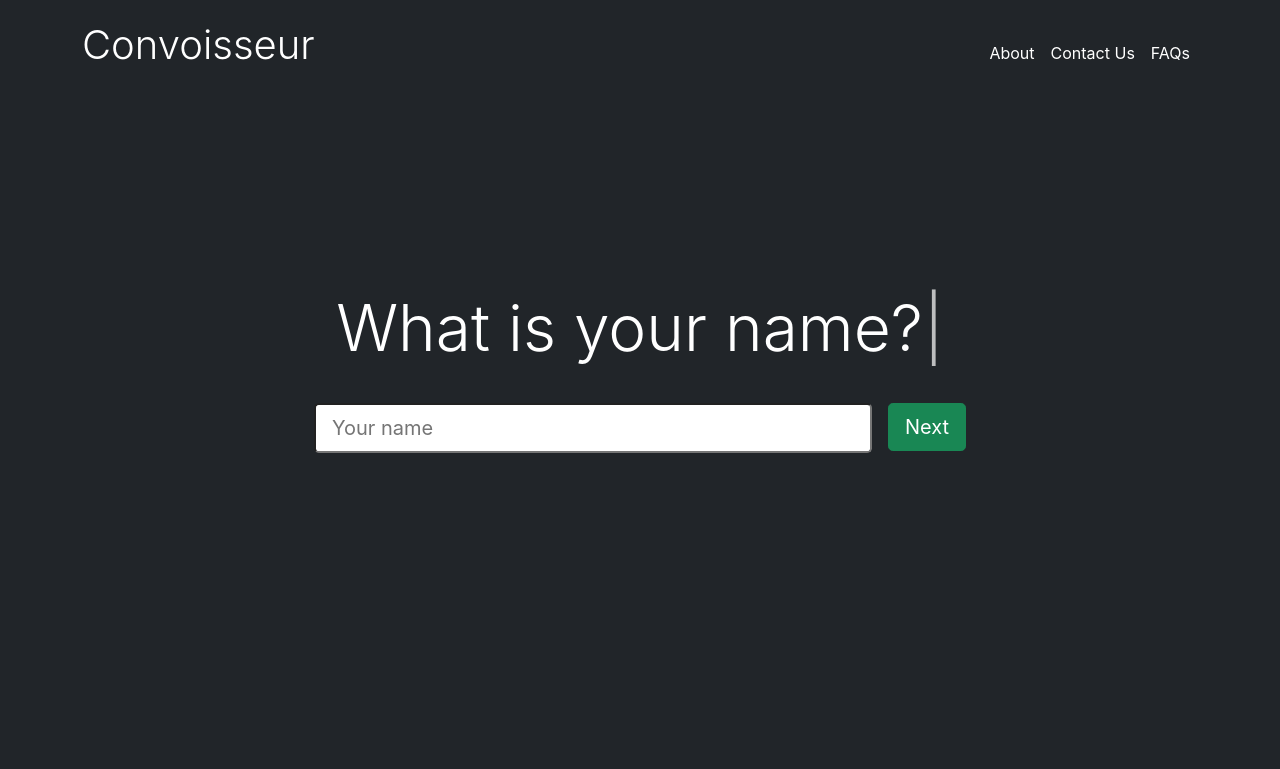
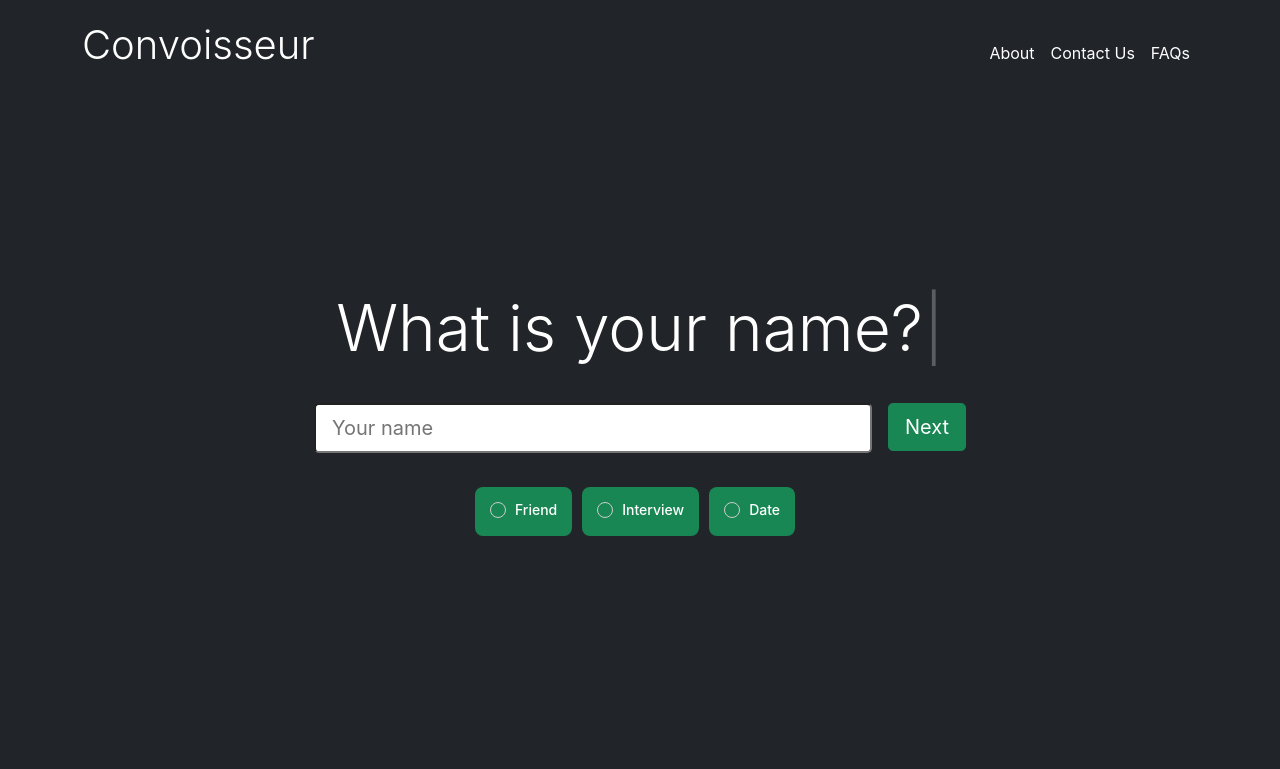
Before and after one commit to keethannn/Convoisseur, a React (Create React App) app in the folder client/: page /home in a window 1280 px wide. Shown: the top 769 px of the page. Built offline with nearby package versions, Linux system fonts and the light colour scheme.

Commit message:
added bot selection

```diff
--- a/client/src/navigation/InputBox.js
+++ b/client/src/navigation/InputBox.js
@@ -1,6 +1,7 @@
 import {React, useState} from 'react';
 import Typewriter from 'typewriter-effect';
 import { useNavigate } from 'react-router-dom';
+import { RadioButton } from './RadioButton';
 
 function InputBox({question, placeholder, hasNext}){
     const [userName, setUserName] = useState('');
@@ -53,6 +54,11 @@ function InputBox({question, placeholder, hasNext}){
                 }
             </div>
             <br></br>
+            <div class="container pt-1 justify-content-center text-center">
+                <RadioButton label="Friend" value="Friend" />
+                <RadioButton label="Interview" value="Interview" />
+                <RadioButton label="Date" value="Date" />
+            </div>
             <br></br>
             <br></br>
             <br></br>
--- a/client/src/navigation/Options.js
+++ b/client/src/navigation/Options.js
@@ -8,3 +8,4 @@ function Options(){
         </div>
     );
 }
+export default Options;
--- /dev/null
+++ b/client/src/navigation/RadioButton.js
@@ -0,0 +1,22 @@
+import React from "react";
+import './RadioStyle.css';
+
+const RadioButton = ({ label, value, checked, onChange }) => {
+  return (
+    <div className="radio-container">
+      <label className="radio-label">
+        {label}
+        <input
+          type="radio"
+          name="radio"
+          value={value}
+          checked={checked}
+          onChange={onChange}
+        />
+        <span className="radio-checkmark"></span>
+      </label>
+    </div>
+  );
+};
+
+export { RadioButton };
--- /dev/null
+++ b/client/src/navigation/RadioStyle.css
@@ -0,0 +1,58 @@
+.radio-container {
+  display: inline-block;
+  vertical-align: middle;
+  margin-right: 10px;
+  background-color: #198754;
+  padding: 10px 15px 5px;
+  border-radius: 8px;
+}
+
+.radio-label {
+  display: inline-block;
+  position: relative;
+  padding-left: 25px;
+  margin-bottom: 12px;
+  cursor: pointer;
+  font-size: 14px;
+  line-height: 1.2;
+  font-weight: 500;
+  color: #ffffff;
+}
+
+.radio-label input {
+  position: absolute;
+  opacity: 0;
+  cursor: pointer;
+}
+
+.radio-checkmark {
+  position: absolute;
+  top: 0;
+  left: 0;
+  height: 16px;
+  width: 16px;
+  border: 1px solid #ccc;
+  border-radius: 50%;
+}
+
+.radio-label input:checked ~ .radio-checkmark {
+  background-color: #198754;
+  border-color: #198754;
+}
+
+.radio-checkmark:after {
+  content: "";
+  position: absolute;
+  display: none;
+}
+
+.radio-label input:checked ~ .radio-checkmark:after {
+  display: block;
+}
+
+.radio-label .radio-checkmark:after {
+  width: 15px;
+  height: 15px;
+  border-radius: 50%;
+  background: #fff;
+}
```
